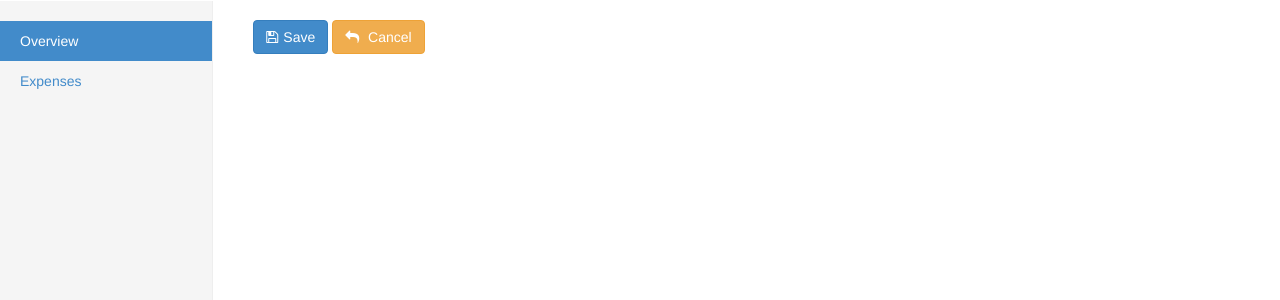
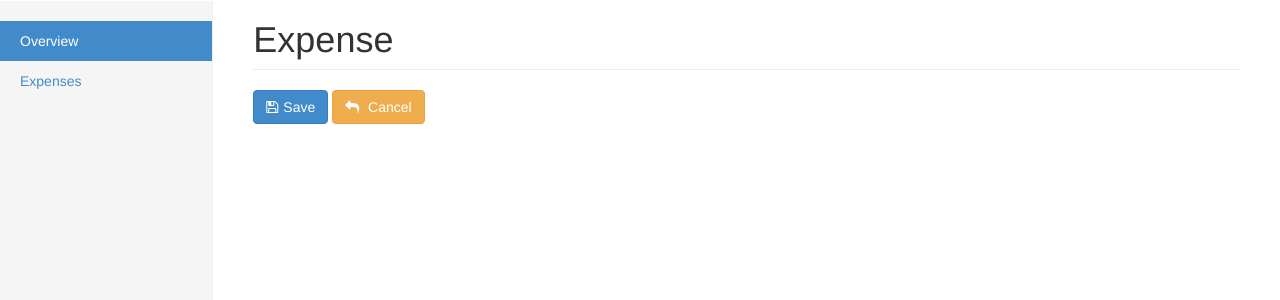
Before and after one commit to efraimgentil/foraccount, a Django app: page /expenses/form in a window 1280 px wide. Shown: the part 50-350 px from the top of the page. Run offline with Django 3.2, Linux system fonts and the light colour scheme; parts of the project's set-up code (start-up, migrations or seed data) failed here and were passed over; some libraries are stand-ins or nearby versions.

Commit message:
Delete form , added user to expense model, change in form snippet to not maintain the buttons and teh form tag

```diff
--- a/expenses/forms.py
+++ b/expenses/forms.py
@@ -24,7 +24,7 @@
         model = Expense
         fields = ['year' , 'month' , 'date_expense' , 'value']
         widgets = {
-            'year': forms.Select(choices = ((str(x), x) for x in DateUtil.YEARS )  ,attrs={'class': 'form-control'}   ),
+            'year': forms.Select(choices = ((str(x), x) for x in DateUtil.YEARS ), attrs={'class': 'form-control'}),
             'month': forms.Select(choices = ((str(x), x) for x in DateUtil.MONTHS ) , attrs={'class': 'form-control'} ),
             'date_expense' : forms.DateInput(attrs={"class" :"form-control" } ),
             'value' : forms.NumberInput(attrs={"class" :"form-control" , "s" :"lol"} ),
--- a/expenses/models.py
+++ b/expenses/models.py
@@ -1,4 +1,5 @@
 from django.db import models
+from django.contrib.auth.models import User
 
 # Create your models here.
 
@@ -8,3 +9,4 @@
     month        = models.IntegerField( blank = False )
     date_expense = models.DateField( blank = False )
     value        = models.DecimalField(max_digits = 20, decimal_places = 2, blank = False )
+    user         = models.ForeignKey(User)
--- a/expenses/templates/expenses/form.html
+++ b/expenses/templates/expenses/form.html
@@ -1,7 +1,15 @@
 {% extends "main-template.html" %}
 
 {% block body %}
+    <h1 class="page-header">Expense</h1>
 
-   {% include "main/snippets/_form_snippet.html" with back_url="expenses"  %}
-
+    <form role="form" action="{{action}}" method="post">
+        {% include "main/snippets/_form_snippet.html"  %}
+        <div class="row">
+          <div class="col-sm-12">
+            <button type="submit" class="btn btn-primary"><span class="fa fa-save" style="margin-right:5px"></span>Save</button>
+            <a href="{% url 'expenses' %}" class="btn btn-warning"><span class="fa fa-reply" style="margin-right:5px"></span> Cancel</a>
+          </div>
+        </div>
+    </form>
 {% endblock %}
--- a/expenses/urls.py
+++ b/expenses/urls.py
@@ -20,4 +20,5 @@
     url(r'^expenses/search$', "expenses.views.search" ,  name="search_expenses" ),
     url(r'^expenses/form$', "expenses.views.new" ,  name="new_expense" ),
     url(r'^expenses/(?P<id>\d+)/form', "expenses.views.edit" ,  name="edit_expense" ),
+    url(r'^expenses/(?P<id>\d+)/delete', "expenses.views.delete" ,  name="delete_expense" ),
 ]
--- a/expenses/views.py
+++ b/expenses/views.py
@@ -1,5 +1,6 @@
 from django.shortcuts import render
 from django.shortcuts import redirect
+from django.contrib.auth.models import User
 from datetime import date
 from models import Expense
 from forms import SearchExpensesForm
@@ -13,7 +14,7 @@
     return render(request ,"expenses/index.html" , { "expenses": expenses, "form" : form  })
 
 def search(request):
-    form = SearchExpensesForm(request.GET)
+    form = SearchExpensesForm(request.GET )
     expenses = []
     if( form.is_valid ):
         expenses = Expense.objects.filter(year = form.data['year'] , month = form.data['month'])
@@ -22,17 +23,32 @@
 
 
 def new(request):
-    form = ExpenseForm()
+    form = ExpenseForm(initial = { 'year' : date.today().year , 'month' : date.today().month })
     if(request.POST):
         form = ExpenseForm(request.POST)
         if(form.is_valid()):
-            form.save()
+            expense = form.save(commit=False)
+            expense.user = User.objects.get(pk=2)
+            expense.save()
             return  redirect( "expenses" )
 
     return render(request ,"expenses/form.html" , { "form" : form } )
 
 def edit(request , id):
-    print(id)
     if(request.POST):
         form = ExpenseForm(request.POST, instance = Expense.objects.get(pk=id))
+        if form.is_valid():
+            form.save()
+            return redirect("expenses")
+    else:
+        form = ExpenseForm(instance = Expense.objects.get(pk=id))
     return render(request ,"expenses/form.html" , { "form" : form } )
+
+def delete(request , id):
+    if(request.POST):
+        expense = Expense.objects.get(pk=id)
+        expense.delete()
+        return redirect("expenses")
+    else:
+        form = ExpenseForm(instance = Expense.objects.get(pk=id))
+    return render(request ,"expenses/delete.html" , { "form" : form  } )
--- a/main/templates/main/snippets/_form_snippet.html
+++ b/main/templates/main/snippets/_form_snippet.html
@@ -1,7 +1,6 @@
 {% load i18n widget_tweaks %}
 
 {% with readonly  as readonly_attr %}
-<form role="form" action="{{action}}" method="post">
     {% csrf_token %}
     {% for field in form %}
       {% if field.errors %}
@@ -26,11 +25,4 @@
           </div>
       {% endif %}
     {% endfor %}
-    <div class="row">
-      <div class="col-sm-12">
-        <button type="submit" class="btn btn-primary"><span class="fa fa-save" style="margin-right:5px"></span>Save</button>
-        <a href="{% url back_url %}" class="btn btn-warning"><span class="fa fa-reply" style="margin-right:5px"></span> Cancel</a>
-      </div>
-    </div>
-</form>
 {% endwith %}
```
Also changed, not shown: db.sqlite3.
